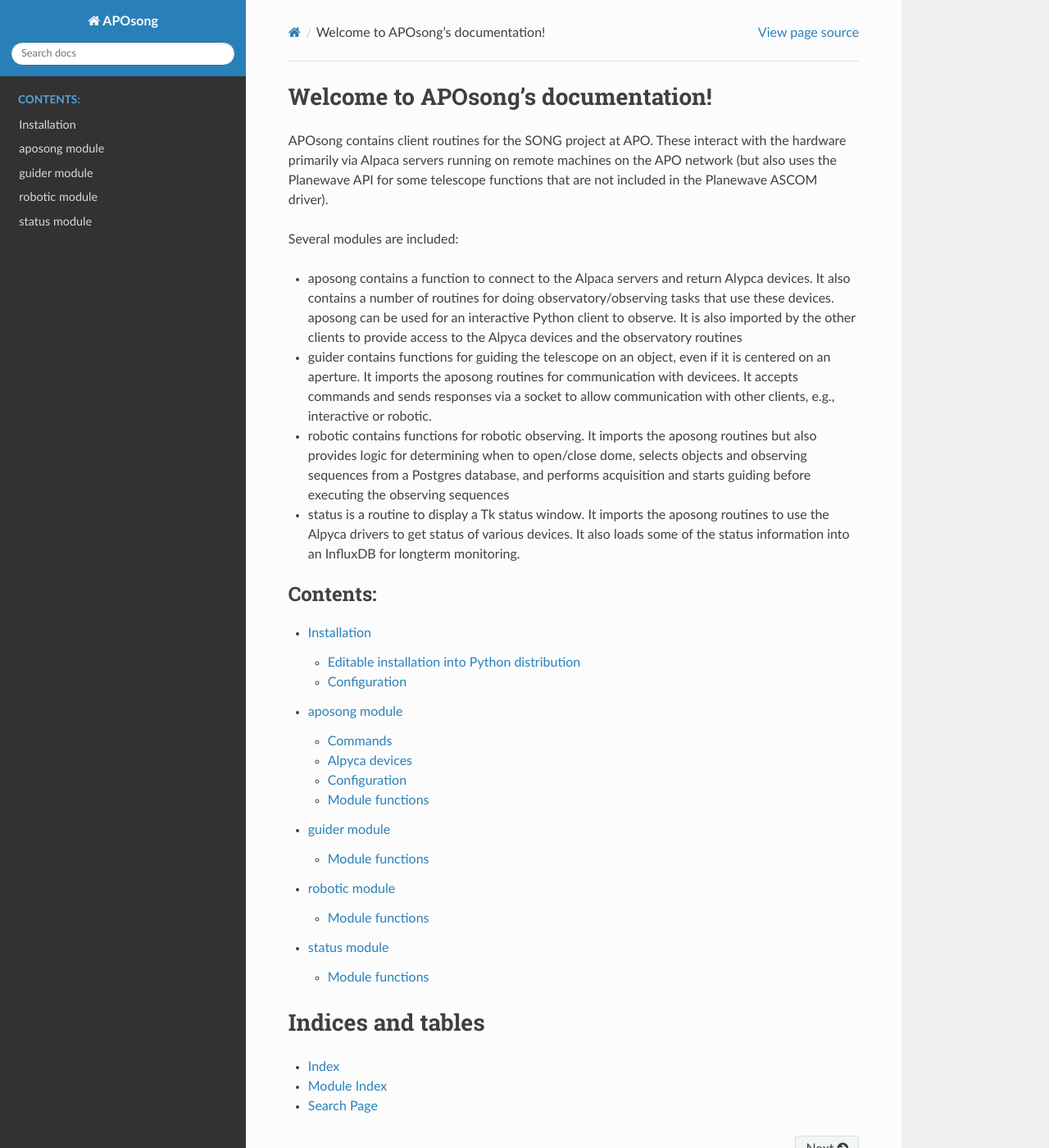
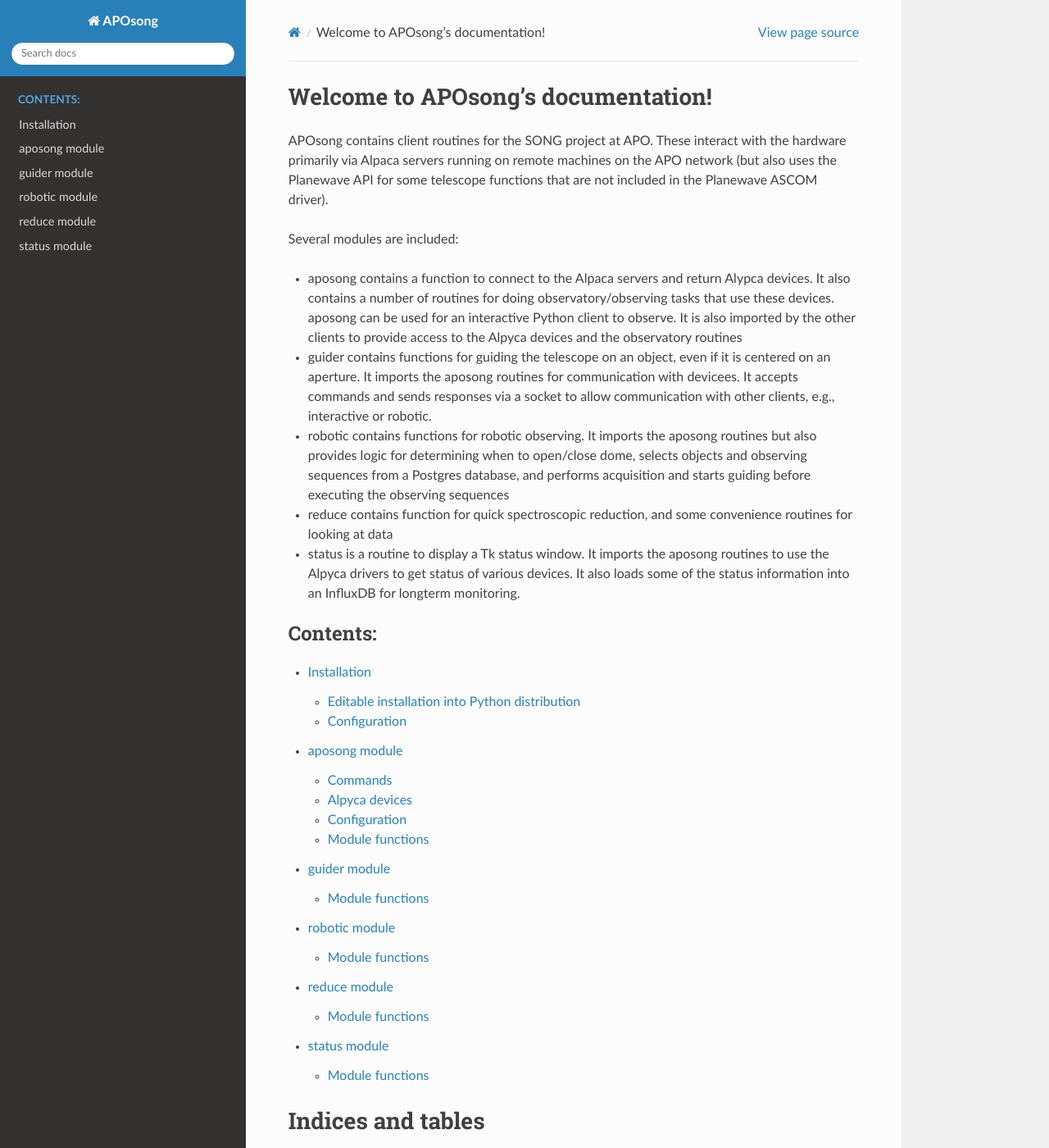
Before and after one commit to holtzmanjon/APOsong, a Sphinx documentation site: the page built from docs/index.txt, in a window 1280 px wide and 1400 px high. Shown: the whole window at 82% size. Built offline with Sphinx 7.4.7 and the Read the Docs theme 3.1.0, drawn with Linux system fonts in a browser that asks for light colours.

Commit message:
add reduce

```diff
--- a/docs/index.txt
+++ b/docs/index.txt
@@ -20,6 +20,8 @@
 
 * robotic contains functions for robotic observing. It imports the aposong routines but also provides logic for determining when to open/close dome, selects objects and observing sequences from a Postgres database, and performs acquisition and starts guiding before executing the observing sequences
 
+* reduce contains function for quick spectroscopic reduction, and some convenience routines for looking at data
+
 * status is a routine to display a Tk status window. It imports the aposong routines to use the Alpyca drivers to get status of various devices. It also loads some of the status information into an InfluxDB for longterm monitoring.
 
 .. toctree::
@@ -30,6 +32,7 @@
    aposong
    guider
    robotic
+   reduce
    status
 
 
```
